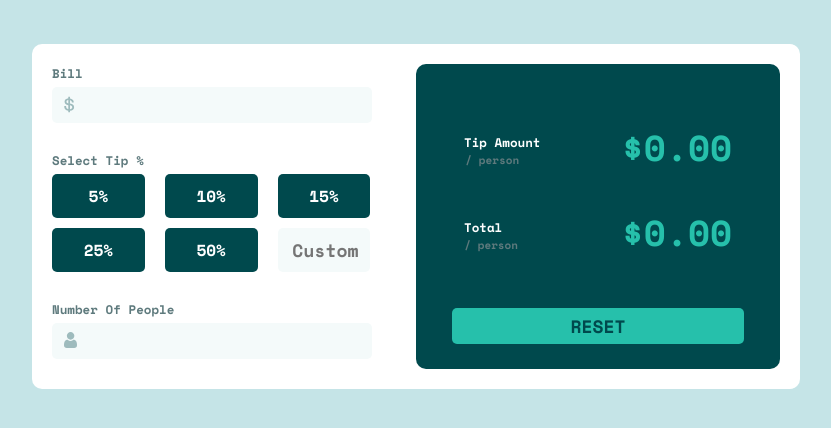
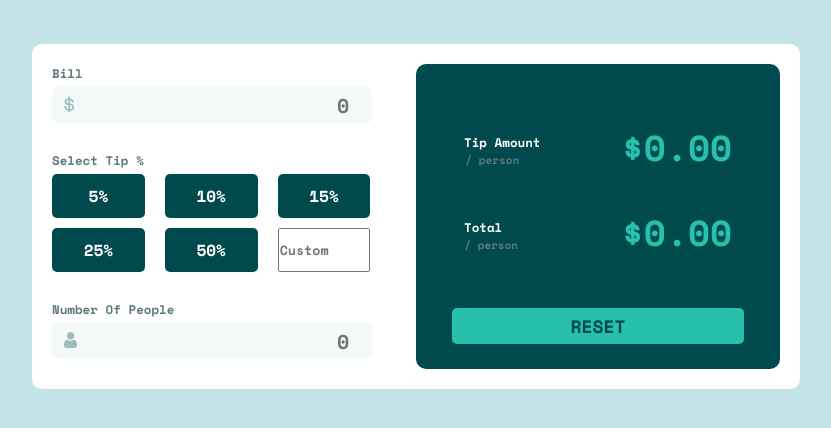
Before and after one commit to MaxKolbe/Tip-Calculator, a plain HTML site: page index.html in a window 1280 px wide. Shown: the part 160-588 px from the top of the page, without its empty margins (224-1055 px from the left). Drawn offline with nearby package versions, Linux system fonts and the light colour scheme.

Commit message:
Update index.html

```diff
--- a/index.html
+++ b/index.html
@@ -27,7 +27,7 @@
           <div class="bill-box">
             <label for="bill">Bill <span id="rf1"></span></label>
             <img src="./images/icon-dollar.svg" alt="dollar" class="d-icon">
-            <input type="text" onkeyup="validateInputMoney()" id="bill">
+            <input type="number" onkeyup="validateInputMoney()" id="bill" placeholder="0">
           </div>
           <div class="percent-box">
             <p>Select Tip %</p>
@@ -37,13 +37,13 @@
                 <button type="button" class="btn">15%</button>
                 <button type="button" class="btn">25%</button>
                 <button type="button" class="btn">50%</button>
-                <input type="text" placeholder="Custom" onkeyup="showTip()" id="custom">
+                <input type="number" placeholder="Custom" onkeyup="showTip()" id="custom">
             </div>
           </div>
           <div class="people-box">
             <label for="people">Number Of People <span id="rf2"></span></label>
             <img src="./images/icon-person.svg" alt="dollar" class="p-icon">
-            <input type="text" onkeyup="validateInputPeople()" id="people">
+            <input type="number" onkeyup="validateInputPeople()" id="people" placeholder="0">
           </div>
         </form>
         <form action="" class="col-2" id="frm2">
```
